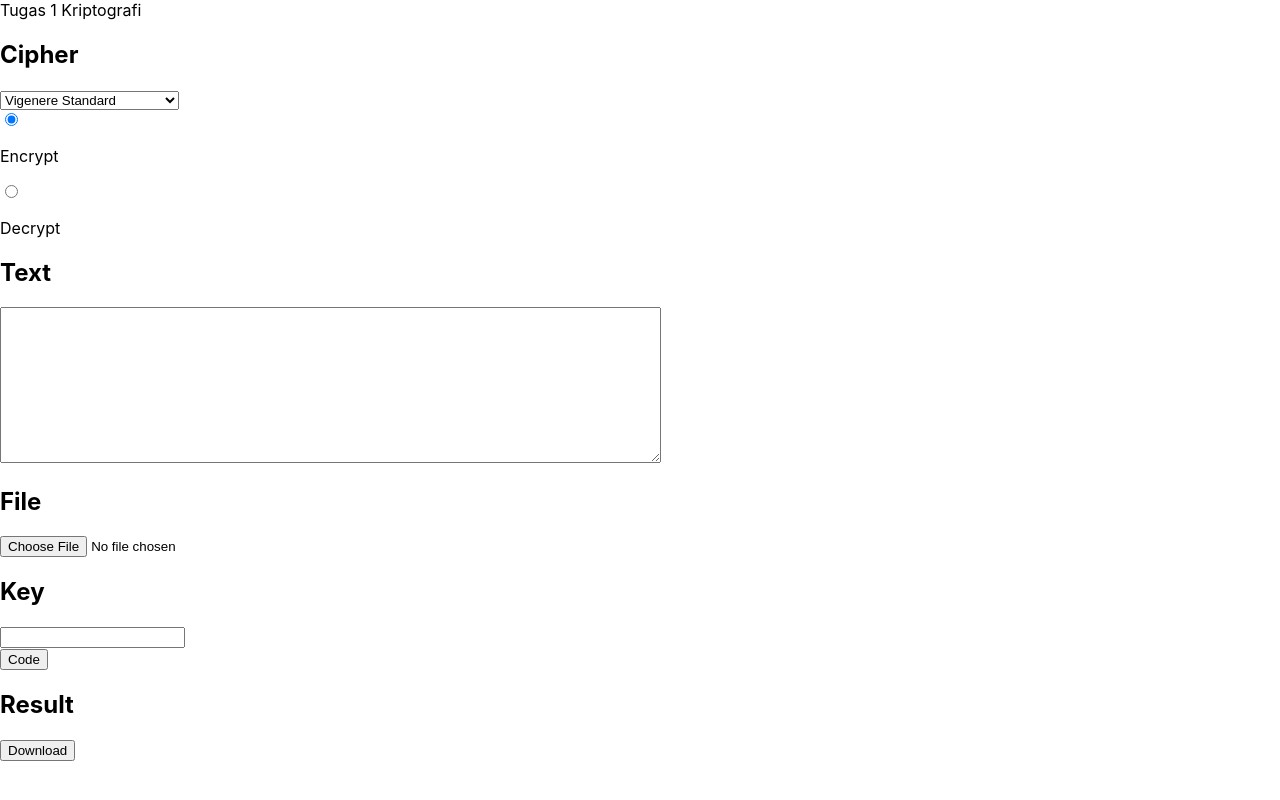
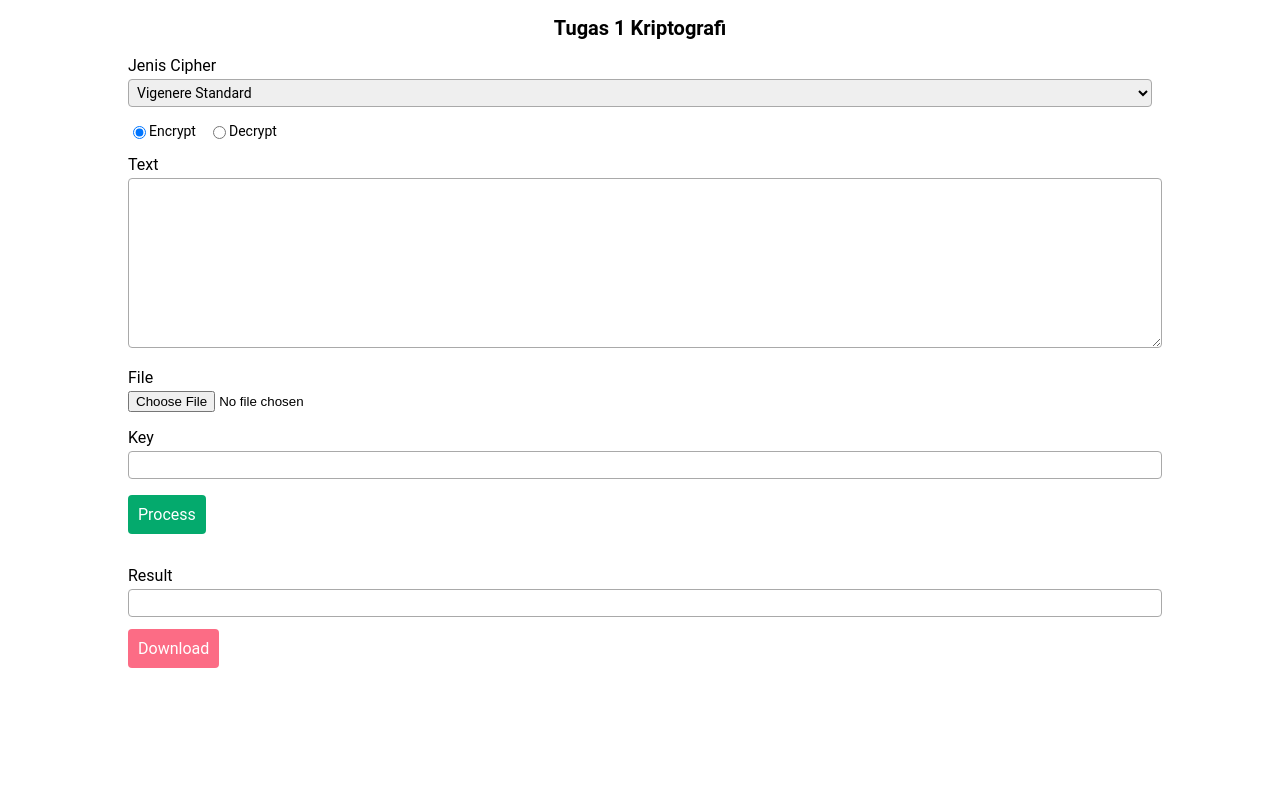
Before and after one commit to cyn-rus/cryptography-cipher, a React (Create React App) app: page / in a window 1280 px wide. Built offline with nearby package versions, Linux system fonts and the light colour scheme.

Commit message:
added styling

```diff
--- a/src/App.css
+++ b/src/App.css
@@ -1,38 +1,62 @@
-.App {
+.home {
+  width: 80%;
+  margin: 0 auto;
+  font-family: Roboto, sans-serif;
+}
+h2 {
+  margin: 4px 0;
+  font-weight: normal;
+  font-size: 16px;
+}
+p {
+  margin: 0;
+  font-size: 14px;
+}
+.header {
   text-align: center;
+  font-size: 20px;
+  font-weight: bold;
+  margin: 16px 0;
 }
-
-.App-logo {
-  height: 40vmin;
-  pointer-events: none;
+.container {
+  margin: 16px 0;
 }
-
-@media (prefers-reduced-motion: no-preference) {
-  .App-logo {
-    animation: App-logo-spin infinite 20s linear;
-  }
+.input-area {
+  width: 100%;
+  padding: 4px;
+  border-radius: 4px;
+  font-size: 14px;
+  font-family: Roboto, sans-serif;
+  border: 1px solid darkgrey;
 }
-
-.App-header {
-  background-color: #282c34;
-  min-height: 100vh;
+.choice {
   display: flex;
-  flex-direction: column;
-  align-items: center;
-  justify-content: center;
-  font-size: calc(10px + 2vmin);
+}
+.choice-container {
+  display: flex;
+  margin-right: 12px;
+}
+button {
+  border: none;
+  border-radius: 4px;
+  padding: 10px;
+  font-size: 16px;
+  font-family: Roboto, sans-serif;
+  cursor: pointer;
+}
+.process-btn {
+  background-color: #04AA6D;
   color: white;
 }
-
-.App-link {
-  color: #61dafb;
+.download-btn {
+  background-color: #FC6C85;
+  color: white;
+  margin: 12px 0;
 }
-
-@keyframes App-logo-spin {
-  from {
-    transform: rotate(0deg);
-  }
-  to {
-    transform: rotate(360deg);
-  }
+.text-container {
+  width: 100%;
+  height: 18px;
 }
+.output {
+  margin: 32px 0;
+}
--- a/src/App.js
+++ b/src/App.js
@@ -84,9 +84,9 @@ const App = () => {
     <div className="home">
       <div className="header">Tugas 1 Kriptografi</div>
       <div className="page-content">
-        <div className="option">
-          <h2>Cipher</h2>
-          <select onChange={changeCipher}>
+        <div className="option container">
+          <h2>Jenis Cipher</h2>
+          <select className="input-area"  onChange={changeCipher}>
             <option value={1}>Vigenere Standard</option>
             <option value={2}>Auto-Key Vigenere Cipher</option>
             <option value={3}>Extended Vigenere Cipher</option>
@@ -95,37 +95,37 @@ const App = () => {
             <option value={6}>Hill Cipher</option>
           </select>
         </div>
-        <div className="choice" onChange={changeChoice}>
-          <div className="encrypt">
+        <div className="choice container" onChange={changeChoice}>
+          <div className="encrypt choice-container">
             <input type="radio" value="encrypt" name="choice" defaultChecked={true} />
             <p>Encrypt</p>
           </div>
-          <div className="decrypt">
+          <div className="decrypt choice-container">
             <input type="radio" value="decrypt" name="choice" />
             <p>Decrypt</p>
           </div>
         </div>
         <div className="input">
-          <div className="text">
+          <div className="text container">
             <h2>Text</h2>
-            <textarea id="textInput" rows="10" cols="80" />
+            <textarea id="textInput" className="input-area" rows="10" cols="80" />
           </div>
-          <div className="file">
+          <div className="file container">
             <h2>File</h2>
             <input type="file" name="file" onChange={uploadFile} />
           </div>
           <div className="key">
             <h2>Key</h2>
-            <input id="textKey" />
+            <input id="textKey" className="input-area text-container" />
           </div>
         </div>
-        <div className="code">
-          <button onClick={() => code()}>Code</button>
+        <div className="code container">
+          <button className="process-btn" onClick={() => code()}>Process</button>
         </div>
-        <div className="output">
+        <div className="output container">
           <h2>Result</h2>
-          <p>{result}</p>
-          <button>Download</button>
+          <p className="input-area text-container">{result}</p>
+          <button className="download-btn">Download</button>
         </div>
       </div>
     </div>
```
